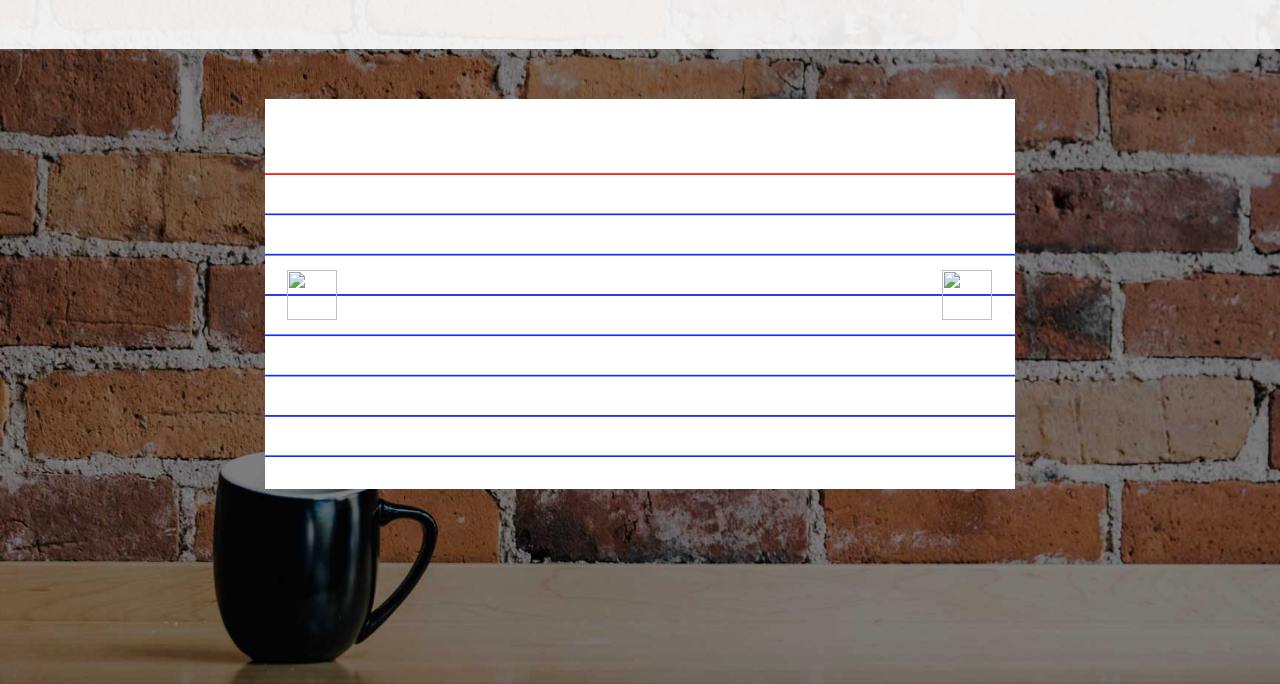
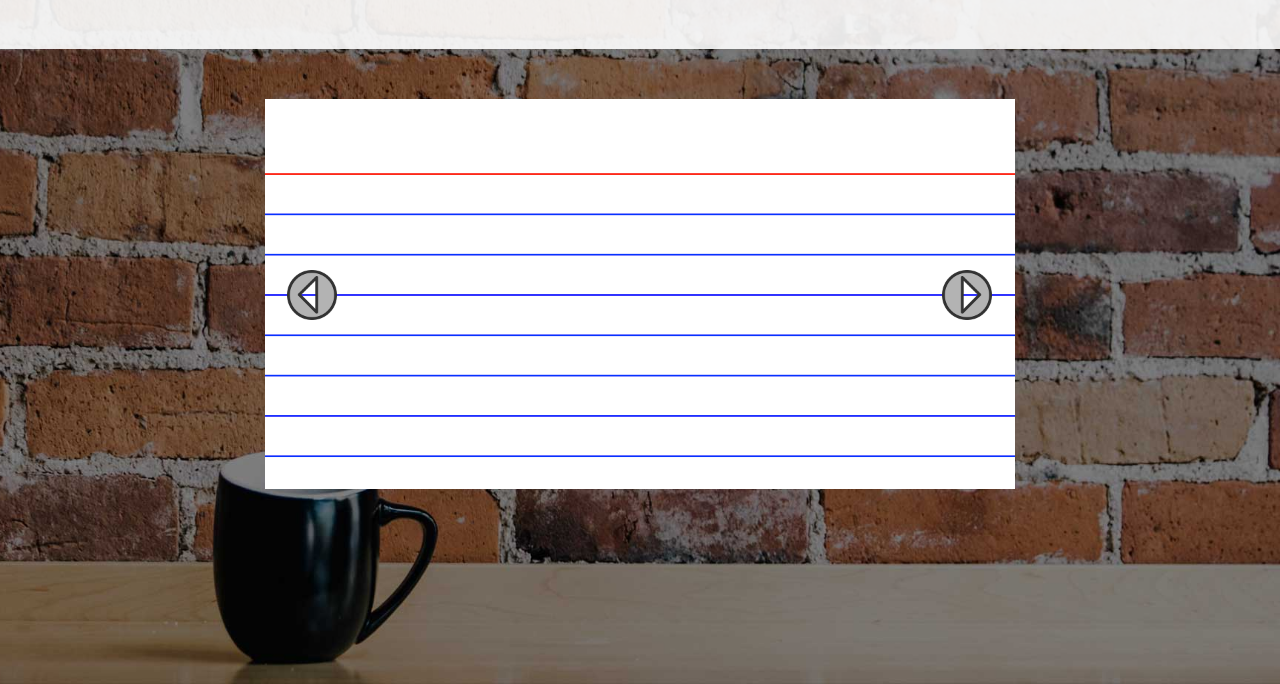
Before and after one commit to kellyduang/voicelet, a plain HTML site: page set/index.html in a window 1280 px wide. Shown: the part 116-800 px from the top of the page. Drawn offline with nearby package versions, Linux system fonts and the light colour scheme.

Commit message:
button image.;

```diff
--- a/set/index.html
+++ b/set/index.html
@@ -42,8 +42,8 @@
 
 
     <div class="toggle">
-     <button type="button" class="btn btn-default" id="goNext"><img src="img/arrow2.png" width="50" height="50"></button>
-                 <button type="button" class="btn btn-default" id="goBack"><img src="img/arrow.png" width="50" height="50"></button>
+     <button type="button" class="btn btn-default" id="goNext"><img src="../img/arrow2.png" width="50" height="50"></button>
+                 <button type="button" class="btn btn-default" id="goBack"><img src="../img/arrow.png" width="50" height="50"></button>
 
 
     </div>
```
